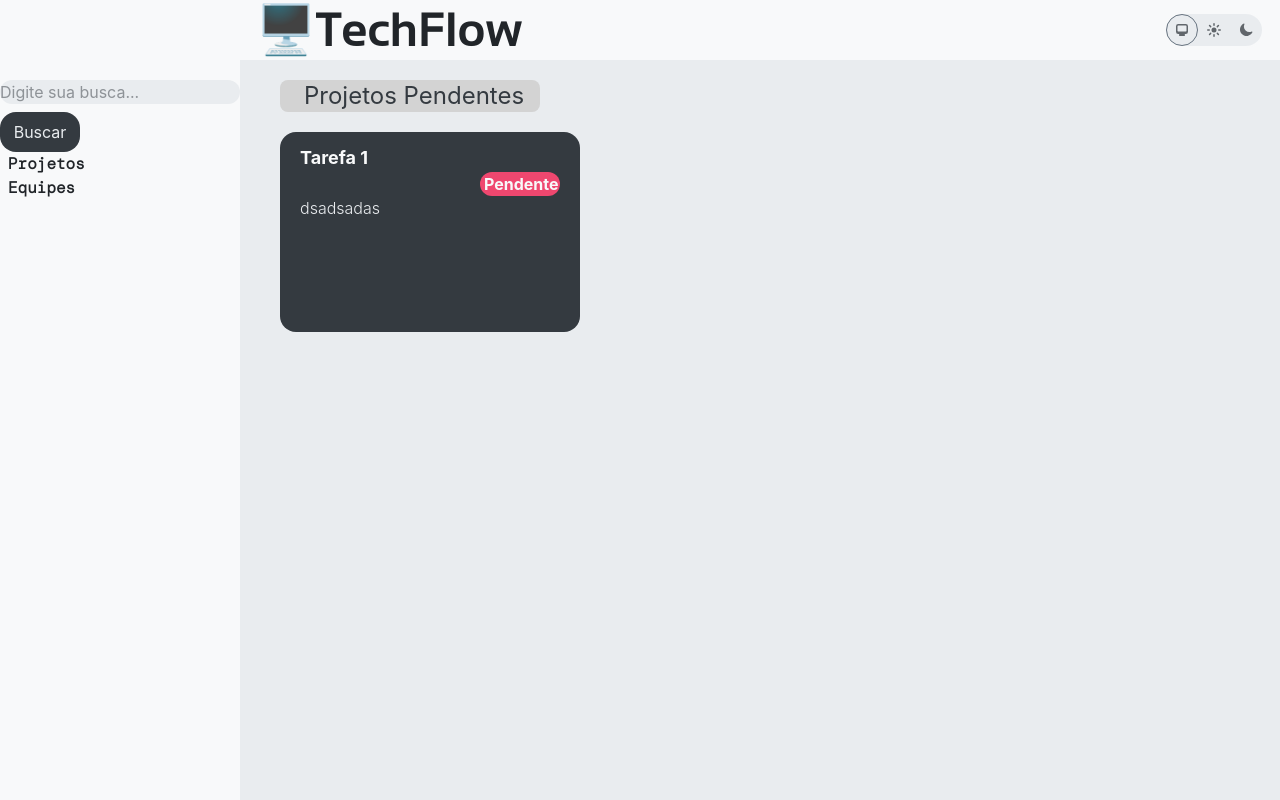
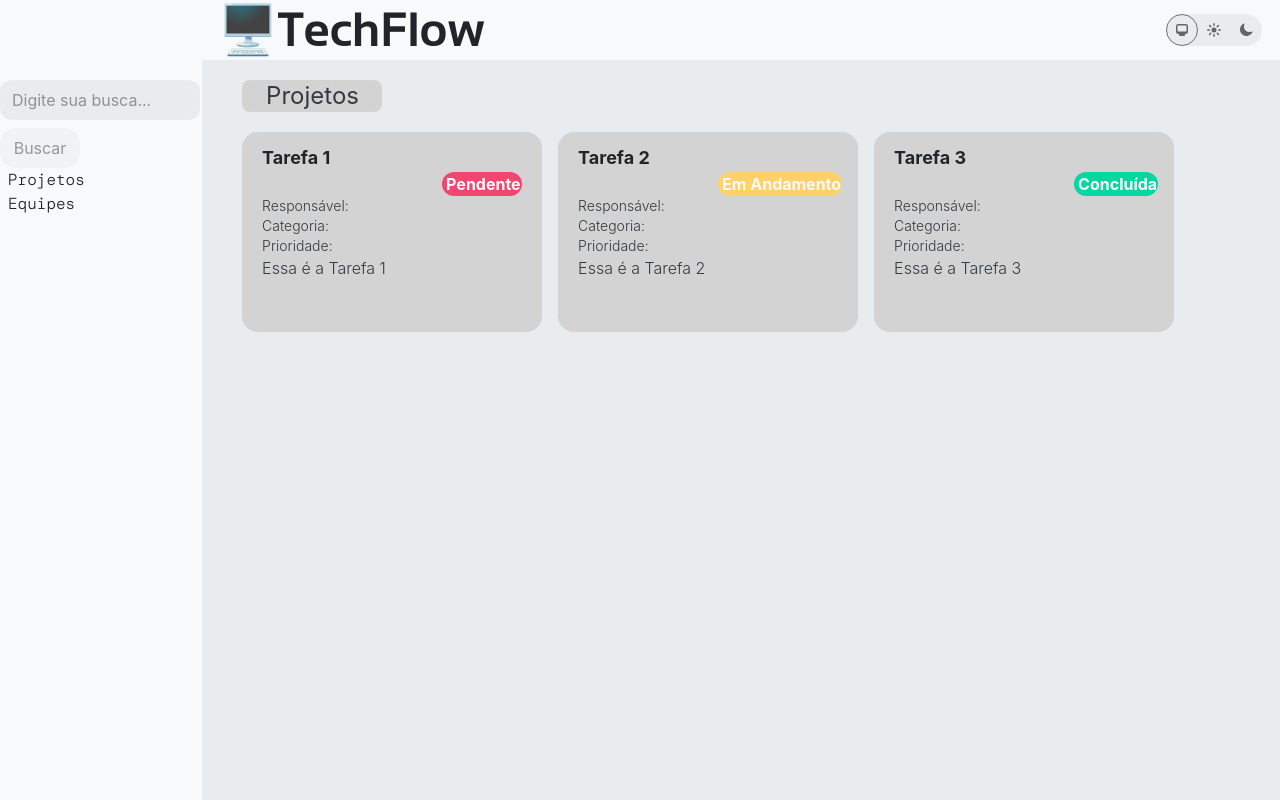
Before and after one commit to MurilloFonseca/techflow-dashboard, a website built with Vite: page index.html in a window 1280 px wide. Built offline with nearby package versions, Linux system fonts and the light colour scheme.

Commit message:
feat:Adicionando peer-checked e modificações do modo dark

```diff
--- a/index.html
+++ b/index.html
@@ -65,27 +65,41 @@
       class="flex w-screen h-screen bg-base-light dark:bg-base-dark text-base-dark dark:text-base-light"
     >
       <aside class="bg-bold-light dark:bg-bold-dark w-60 pt-20 flex flex-col">
+        <div>
   <form
-          action="pagina_de_resultados.php"
+    action="/"
     method="GET"
-          class="bg-base-light rounded-xl"
   >
-          <input type="text" name="busca" placeholder="Digite sua busca..." />
-        </form>
+    <input
+      type="text"
+      name="busca"
+      placeholder="Digite sua busca..."
+      required
+      class="peer w-50 bg-base-light rounded-xl px-3 py-2 outline-none dark:bg-base-dark"
+    />
+
     <button
       type="submit"
-          class="mt-2 bg-base-dark rounded-2xl h-10 w-20 text-base-light hover:bg-base-light hover:text-base-dark transi"
+      class="mt-2 bg-base-light rounded-2xl h-10 w-20 text-base-dark
+             hover:bg-base-grey hover:text-bold-dark hover:font-bold
+             transition-all
+             dark:bg-base-dark dark:text-base-light dark:hover:text-bold-dark
+             peer-placeholder-shown:opacity-50
+             peer-placeholder-shown:pointer-events-none
+             peer-placeholder-shown:cursor-not-allowed"
     >
       Buscar
     </button>
+  </form>
+ </div>
         <a
           href="#"
-          class="text-bold-dark font-bold font-dm-mono-light ml-2 hover:text-lg transition-all"
+          class="text-bold-dark font-dm-mono-light ml-2 hover:text-lg hover:font-bold transition-all dark:text-base-light dark:hover:text-bold-light"
           >Projetos</a
         >
         <a
           href="#"
-          class="text-bold-dark font-bold font-dm-mono-light ml-2 hover:text-lg transition-all"
+          class="text-bold-dark font-dm-mono-light ml-2 hover:text-lg hover:font-bold transition-all dark:text-base-light dark:hover:text-bold-light"
           >Equipes</a
         >
       </aside>
@@ -94,9 +108,9 @@
         <header
           class="bg-bold-light dark:bg-bold-dark w-full h-15 flex flex-row justify-between items-center px-4"
         >
-          <span
-            class="text-bold-dark dark:text-bold-light font-bold font-sansation-bold text-5xl"
-            >🖥️TechFlow</span
+          <a
+            class="text-bold-dark dark:text-bold-light font-bold font-sansation-bold text-5xl "href="./"
+            >🖥️TechFlow</a
           >
 
           <div
@@ -172,16 +186,37 @@
 
         <section class="px-10 pt-5">
           <div class="max-w-sm w-full lg:max-w-full lg:flex">
-            <div class="h-48 lg:h-auto lg:w-65 bg-base-grey rounded-lg text-base-dark">
-              <h2 class="text-2xl ml-6">Projetos Pendentes</h2>
+            <div class="h-48 lg:h-auto lg:w-35 bg-base-grey rounded-lg text-base-dark dark:bg-bold-dark">
+              <h2 class="text-2xl ml-6 dark:text-base-light">Projetos</h2>
             </div>
           </div>
         </section>
         <section class="px-10 pt-5">
-          <div class="bg-base-dark h-50 w-75 rounded-2xl">
-            <h2 class="text-bold-light font-bold text-lg pt-3 ml-5">Tarefa 1</h2>
+          <div class="flex gap-4">
+            <div class="bg-base-grey h-50 w-75 rounded-2xl dark:bg-bold-dark hover:scale-110 hover:shadow-lg transition-all">
+              <h2 class="text-bold-dark font-bold text-lg pt-3 ml-5 dark:text-bold-light ">Tarefa 1</h2>
               <div class="bg-vermelho w-20 ml-50 text-bold-light font-bold rounded-4xl pl-1">Pendente</div>
-            <p class="text-base-light font-light ml-5">dsadsadas</p>
+              <p class="text-base-dark font-light ml-5 dark:text-base-light text-sm">Responsável: </p>
+              <p class="text-base-dark font-light ml-5 dark:text-base-light text-sm">Categoria:</p>
+              <p class="text-base-dark font-light ml-5 dark:text-base-light text-sm">Prioridade:</p>
+              <p class="text-base-dark font-light ml-5 dark:text-base-light">Essa é a Tarefa 1</p>
+            </div>
+            <div class="bg-base-grey h-50 w-75 rounded-2xl dark:bg-bold-dark hover:scale-110 hover:shadow-lg transition-all">
+              <h2 class="text-bold-dark font-bold text-lg pt-3 ml-5 dark:text-bold-light">Tarefa 2</h2>
+              <div class="bg-amarelo w-31 ml-40 text-bold-light font-bold rounded-4xl pl-1 mr-4 focus:outline-2">Em Andamento</div>
+              <p class="text-base-dark font-light ml-5 dark:text-base-light text-sm">Responsável: </p>
+              <p class="text-base-dark font-light ml-5 dark:text-base-light text-sm">Categoria:</p>
+              <p class="text-base-dark font-light ml-5 dark:text-base-light text-sm">Prioridade:</p>
+              <p class="text-base-dark font-light ml-5 dark:text-base-light">Essa é a Tarefa 2</p>
+            </div>
+            <div class="bg-base-grey h-50 w-75 rounded-2xl dark:bg-bold-dark hover:scale-110 hover:shadow-lg transition-all">
+              <h2 class="text-bold-dark font-bold text-lg pt-3 ml-5 dark:text-bold-light">Tarefa 3</h2>
+              <div class="bg-verde w-21 ml-50 text-bold-light font-bold rounded-4xl pl-1 mr-4">Concluída</div>
+              <p class="text-base-dark font-light ml-5 dark:text-base-light text-sm">Responsável: </p>
+              <p class="text-base-dark font-light ml-5 dark:text-base-light text-sm">Categoria:</p>
+              <p class="text-base-dark font-light ml-5 dark:text-base-light text-sm">Prioridade:</p>
+              <p class="text-base-dark font-light ml-5 dark:text-base-light">Essa é a Tarefa 3</p>
+            </div>
           </div>
         </section>
         <footer></footer>
```
Lines whose indentation alone changed are shown as unchanged.
